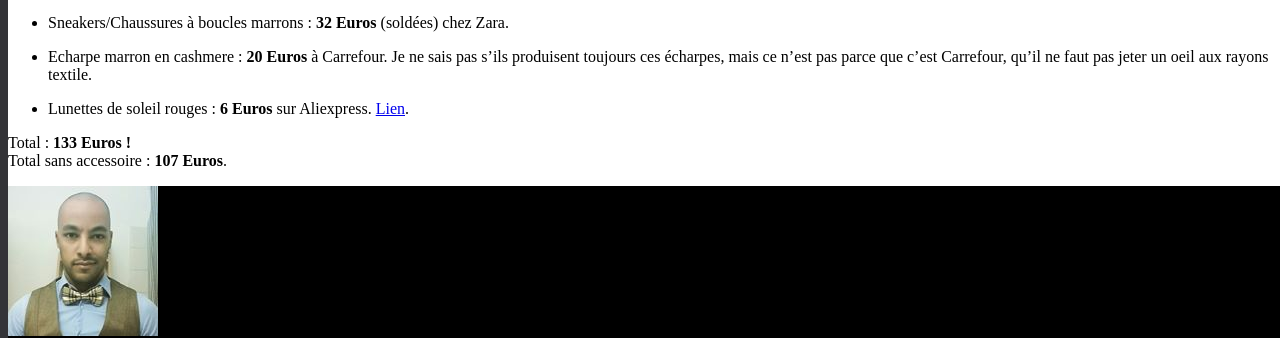
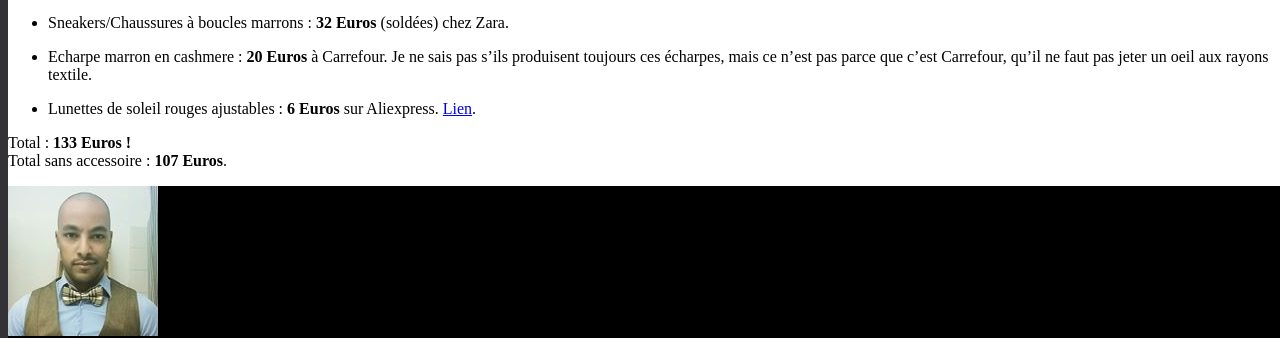
Before and after one commit to darkh2/darkh2.github.io, a Jekyll site: the page built from _posts/2018-12-23-Hyke-Vision.md, in a window 1280 px wide and 900 px high, scrolled down 4676 px, cut to the strip 0-770 px from the top of the window. Shown: the part 255-593 px from the top of the strip. Built offline with Jekyll 4.4.1, drawn with Linux system fonts in a browser that asks for light colours; comment, search, counter and statistics services are not loaded.

Commit message:
Create 2018-12-23-Hyke-Vision.md

```diff
--- a/_posts/2018-12-23-Hyke-Vision.md
+++ b/_posts/2018-12-23-Hyke-Vision.md
@@ -44,7 +44,7 @@ La plupart des articles de la tenue ont été acquis pendant les remises du Blac
 
 * Echarpe marron en cashmere : **20 Euros** à Carrefour. Je ne sais pas s'ils produisent toujours ces écharpes, mais ce n'est pas parce que c'est Carrefour, qu'il ne faut pas jeter un oeil aux rayons textile.
 
-* Lunettes de soleil rouges : **6 Euros** sur Aliexpress. [Lien](https://fr.aliexpress.com/item/Coucou-or-steampunk-flip-up-lunettes-de-soleil-hommes-vintage-rouge-m-tal-cadre-triangle-lunettes/32899821757.html?spm=a2g0s.9042311.0.0.40696c37U30RDJ).
+* Lunettes de soleil rouges ajustables : **6 Euros** sur Aliexpress. [Lien](https://fr.aliexpress.com/item/Coucou-or-steampunk-flip-up-lunettes-de-soleil-hommes-vintage-rouge-m-tal-cadre-triangle-lunettes/32899821757.html?spm=a2g0s.9042311.0.0.40696c37U30RDJ).
 
 Total : **133 Euros !**
 Total sans accessoire : **107 Euros**.
```
